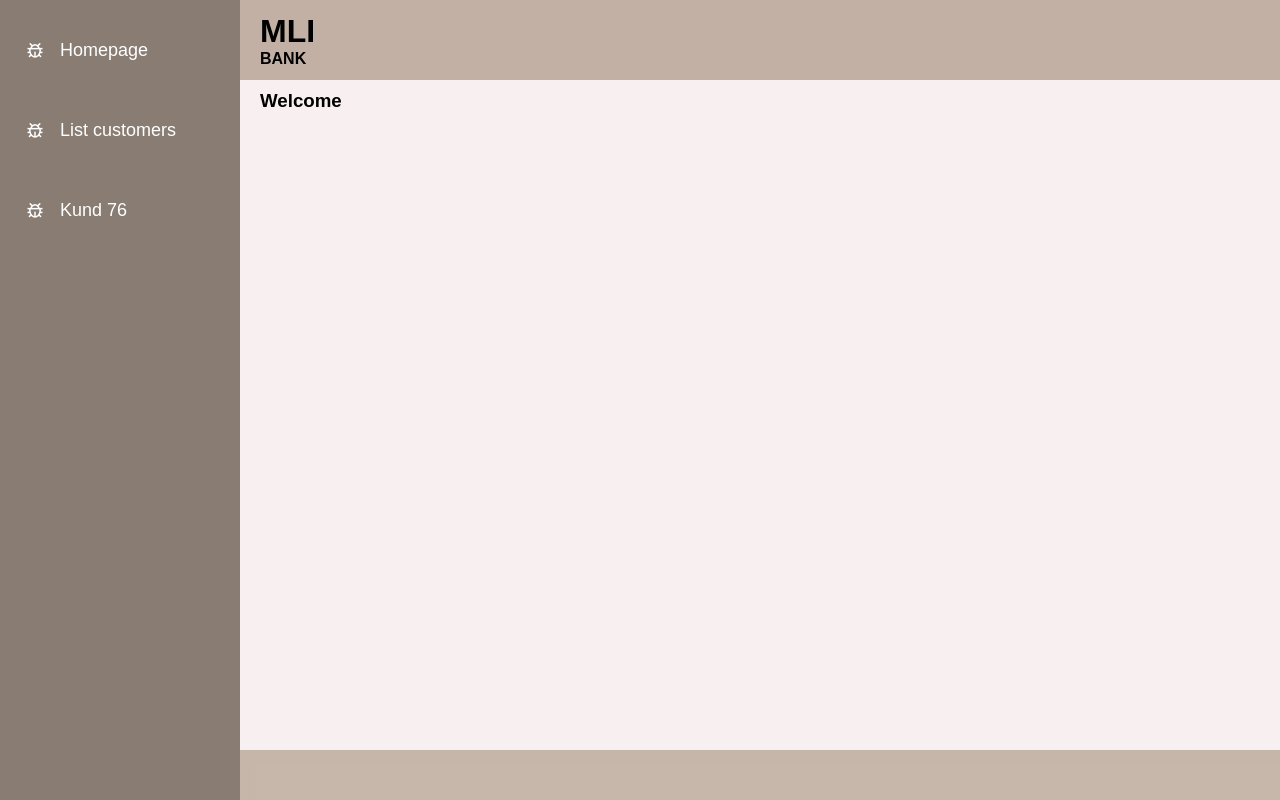
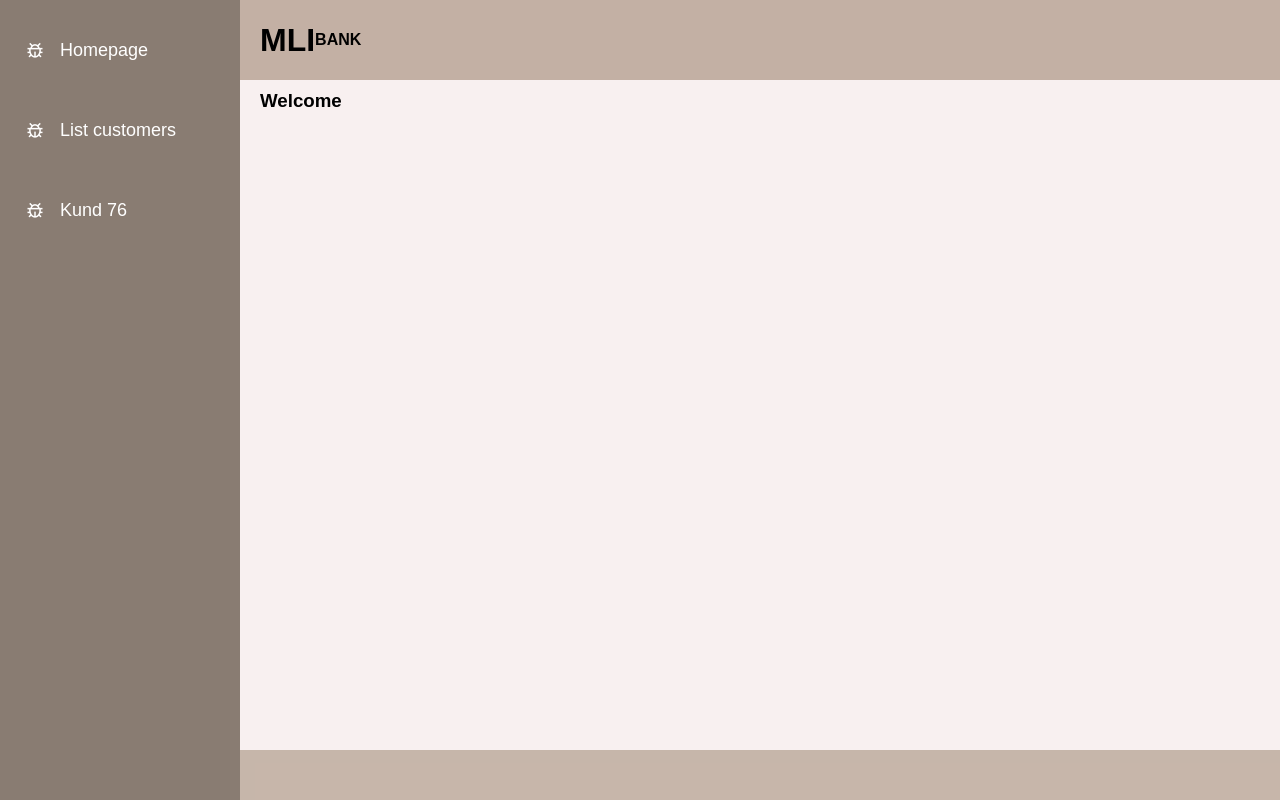
Before and after one commit to EmmelieGren/Webbsite-Bank, a Flask app: page / in a window 1280 px wide. Run offline with Flask 3, Linux system fonts and the light colour scheme; parts of the project's set-up code (start-up, migrations or seed data) failed here and were passed over; some web fonts are replaced.

Commit message:
fixat headern så det ser ut som en logga!

```diff
--- a/templates/baseTemplate.html
+++ b/templates/baseTemplate.html
@@ -14,10 +14,10 @@
 <body>
     <div class="grid-container">
         <header class="header">
-            <div>
+            <p style="text-align: center">
                 {% block head %}
                 {% endblock %}
-            </div>
+            </p>
           </header>
           <aside class="sidenav">
 
```
